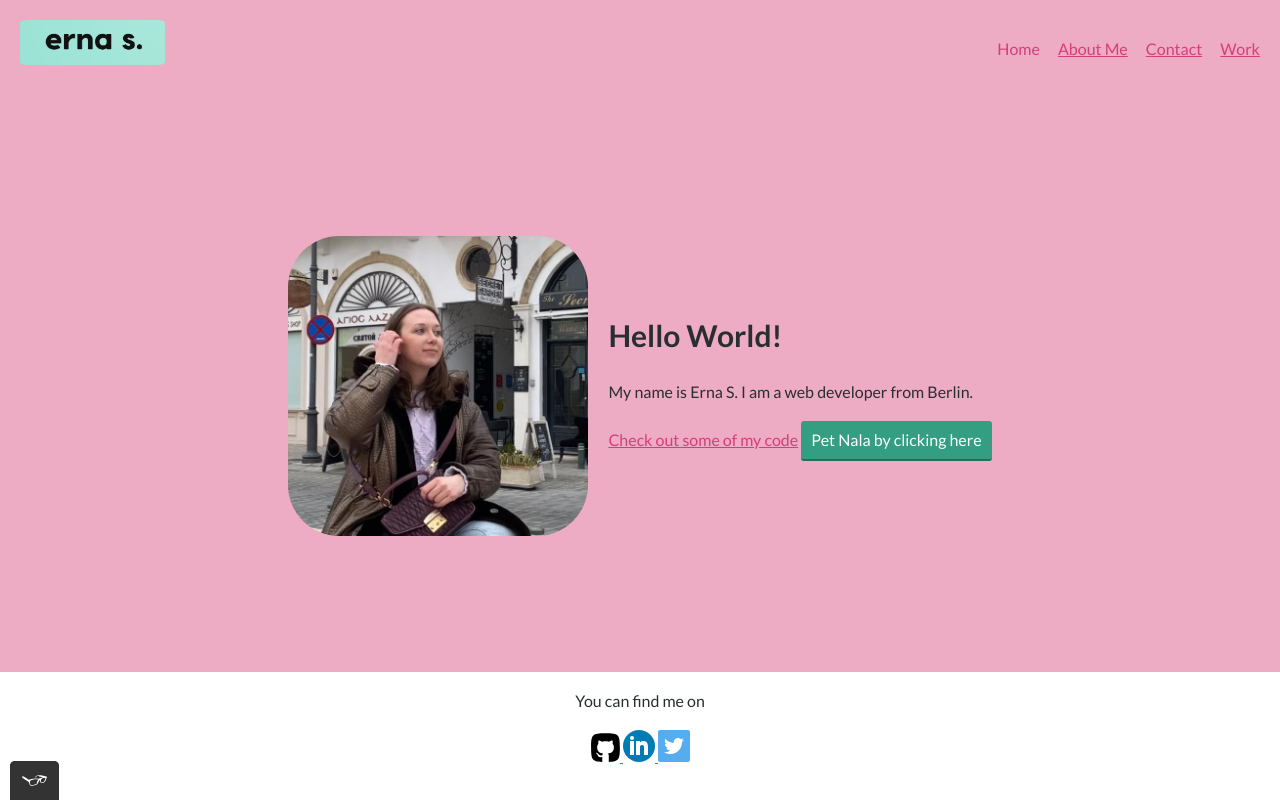
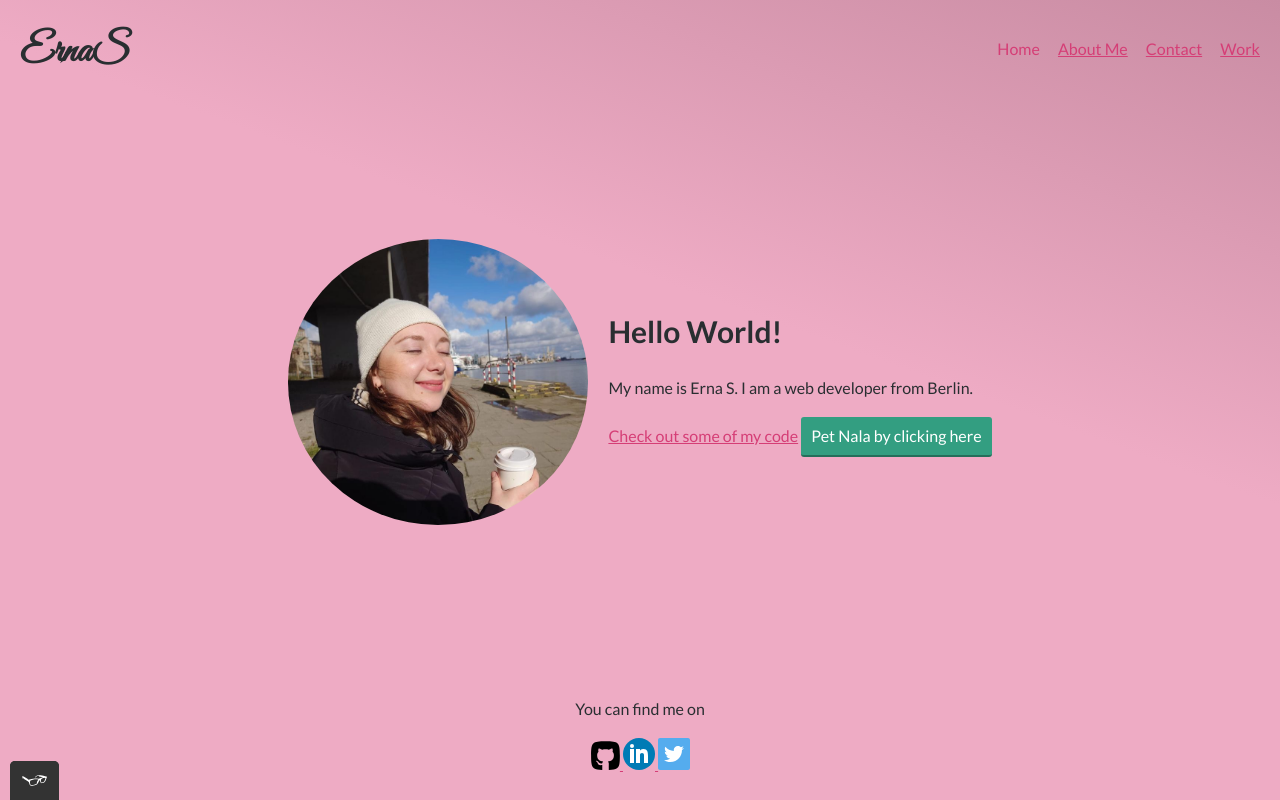
Before and after one commit to ernas93/portfolio-website, a website built with Vite: page index.html in a window 1280 px wide. Built offline with nearby package versions, Linux system fonts and the light colour scheme.

Commit message:
change logo and portrait

```diff
--- a/index.html
+++ b/index.html
@@ -22,7 +22,7 @@
   </head>
   <body>
     <header class="page-header">
-      <img src="img/logo.png" class="page-header__item logo" alt="" />
+      <h1 class="page-header__item logo">ErnaS</h1>
       <nav class="main-navigation page-header__item">
         <ul role="menubar" class="navigation-list">
           <li role="presentation">
@@ -57,7 +57,7 @@
     <section class="profile">
       <div class="profile-intro">
         <img
-          src="img/profile_portrait.jpg"
+          src="img/portrait.jpeg"
           class="profile__portrait"
           alt="Erna S. portrait"
         />
--- a/style.css
+++ b/style.css
@@ -22,14 +22,16 @@ body {
   font-size: 16px;
   line-height: 1.6;
   color: var(--text-color-primary);
-  background-color: linear-gradient(357deg, var(--button-secondary-color) 60%, var(--border-bottom-color) 100%);
+  background: linear-gradient(20deg, var(--button-secondary-color) 60%, var(--border-bottom-color) 100%);
   margin: 0;
+  min-height: 100vh;
 }
 
 section {
-  background-color: var(--button-secondary-color);
-  padding: 120px 20px 20px;
-  min-height: 84vh;
+  padding: 0px 20px 20px;
+  min-height: 72vh;
+  max-width: 800px;
+  margin: auto
 }
 
 h1 {
@@ -123,7 +125,7 @@ textarea {
 
 .profile__portrait {
   width: 250px;
-  border-radius: 17%;
+  border-radius: 50%;
 }
 
 .project-img {
@@ -140,9 +142,6 @@ textarea {
 }
 
 .page-header {
-  position: fixed;
-  left: 0;
-  top: 0;
   display: flex;
   width: 100%;
   padding: 20px;
@@ -168,15 +167,15 @@ textarea {
 }
 
 .logo {
-  max-width: 145px;
-  border-radius: 6%;
+  font-family: 'Great Vibes', cursive;
+  font-size: 40px;
+  margin: 0;
 }
 
 .grid {
   display: grid;
   grid-template-columns: 1fr 1fr 1fr;
   grid-gap: 20px;
-  padding: 20px;
 }
 
 .grid__item {
@@ -287,7 +286,3 @@ button:focus,
 .cloud-back {
   animation: 34s cloud-move-reverse infinite alternate linear;
 }
-
-.heading-work {
-  margin-left: 35px;
-}
```
Also changed, not shown: about.html (+1 -1 lines), contact.html (+1 -1 lines), work.html (+1 -1 lines), img/portrait.jpeg (added).
